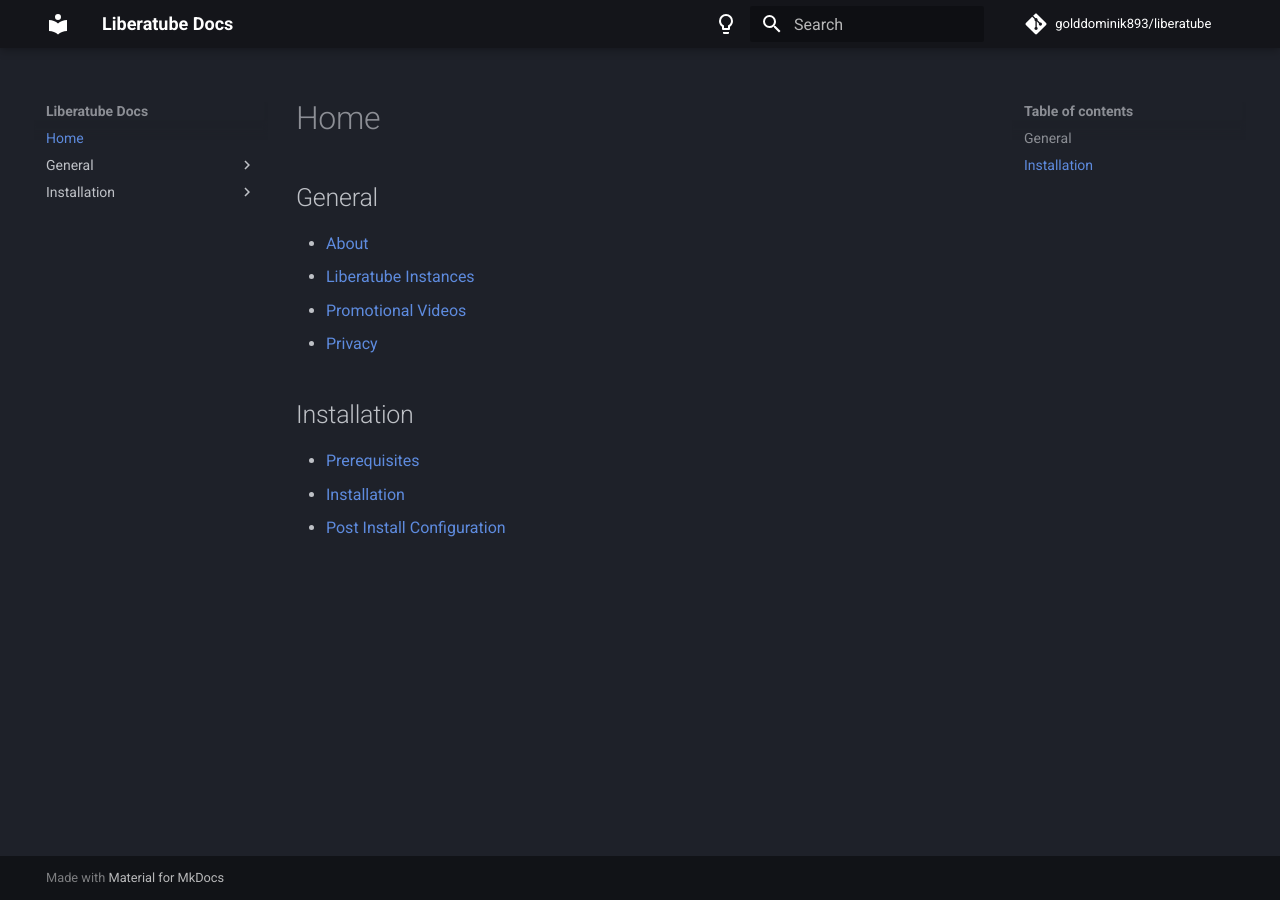
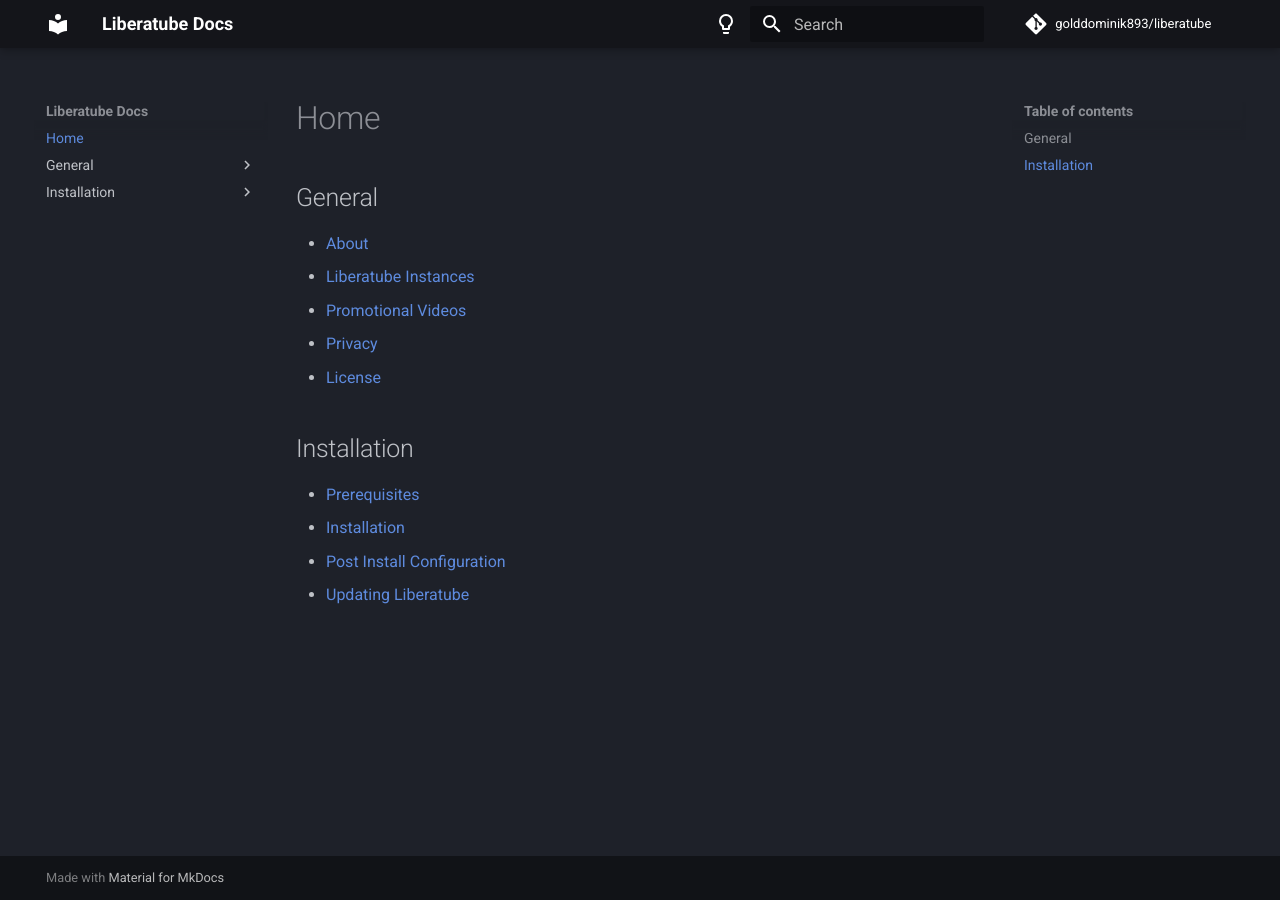
Before and after one commit to GoldDominik893/liberatube-docs, an MkDocs documentation site: the page built from docs/index.md, in a window 1280 px wide. Built offline with MkDocs 1.6.1 and Material for MkDocs 9.7.7, drawn with Linux system fonts in a browser that asks for light colours; comment, search, counter and statistics services are not loaded.

Commit message:
update contents page

```diff
--- a/docs/index.md
+++ b/docs/index.md
@@ -6,9 +6,11 @@
 - [Liberatube Instances](general/2.instances.md)
 - [Promotional Videos](general/3.videos.md)
 - [Privacy](general/4.privacy.md)
+- [License](general/5.license.md)
 
 ## Installation
 
 - [Prerequisites](installation/1.prerequisites.md)
 - [Installation](installation/2.installation.md)
 - [Post Install Configuration](installation/3.post-install.md)
+- [Updating Liberatube](installation/4.updating.md)
```
